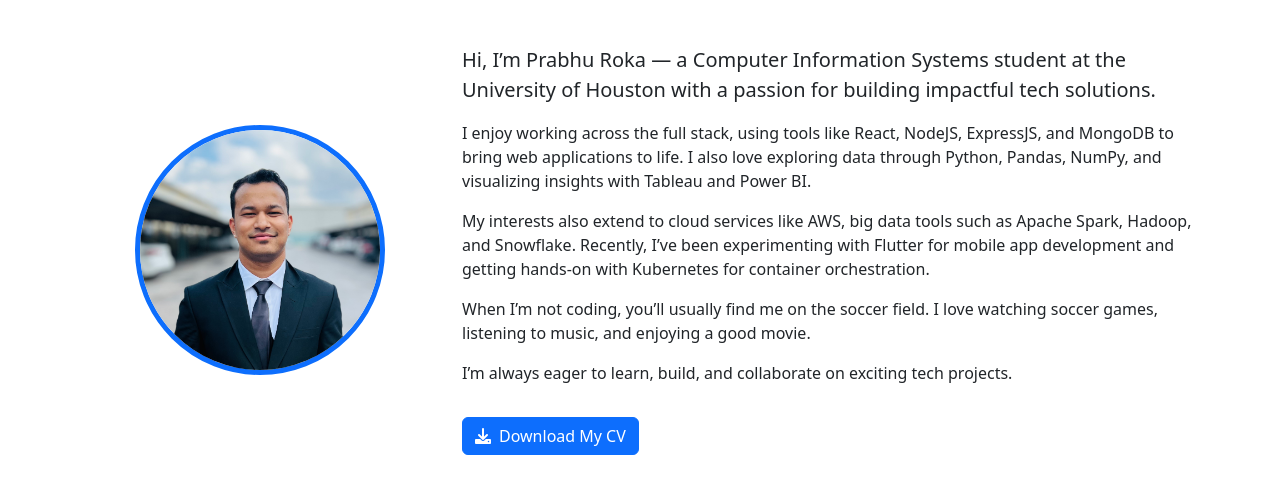
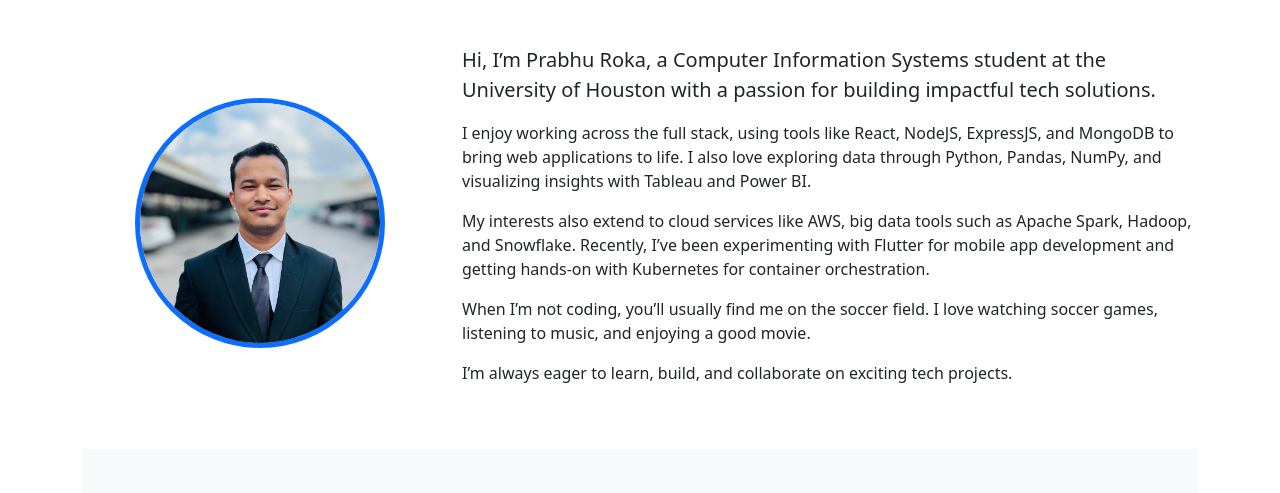
Before and after one commit to prabhuroka/prabhuroka.github.io, a website: page index.html in a window 1280 px wide. Shown: the part 459-952 px from the top of the page. Drawn offline with nearby package versions, Linux system fonts and the light colour scheme.

Commit message:
Update index.html

```diff
--- a/index.html
+++ b/index.html
@@ -56,18 +56,12 @@
                     <img src="images/profile.jpeg" alt="Your Name" class="img-fluid rounded-circle profile-img">
                 </div>
                 <div class="col-md-8">
-                    <p class="lead">Hi, I’m Prabhu Roka — a Computer Information Systems student at the University of Houston with a passion for building impactful tech solutions.</p>
+                    <p class="lead">Hi, I’m Prabhu Roka, a Computer Information Systems student at the University of Houston with a passion for building impactful tech solutions.</p>
                     <p>I enjoy working across the full stack, using tools like React, NodeJS, ExpressJS, and MongoDB to bring web applications to life. I also love exploring data through Python, Pandas, NumPy, and visualizing insights with Tableau and Power BI.</p>
                     <p>My interests also extend to cloud services like AWS, big data tools such as Apache Spark, Hadoop, and Snowflake. Recently, I’ve been experimenting with Flutter for mobile app development and getting hands-on with Kubernetes for container orchestration.</p>
                     <p>When I’m not coding, you’ll usually find me on the soccer field. I love watching soccer games, listening to music, and enjoying a good movie.</p>
                     <p> I’m always eager to learn, build, and collaborate on exciting tech projects.</p>
 
-
-
-
-                    <a href="assets/resume.pdf" class="btn btn-primary mt-3" download>
-                        <i class="fas fa-download me-2"></i>Download My CV
-                    </a>
                 </div>
             </div>
         </section>
```
